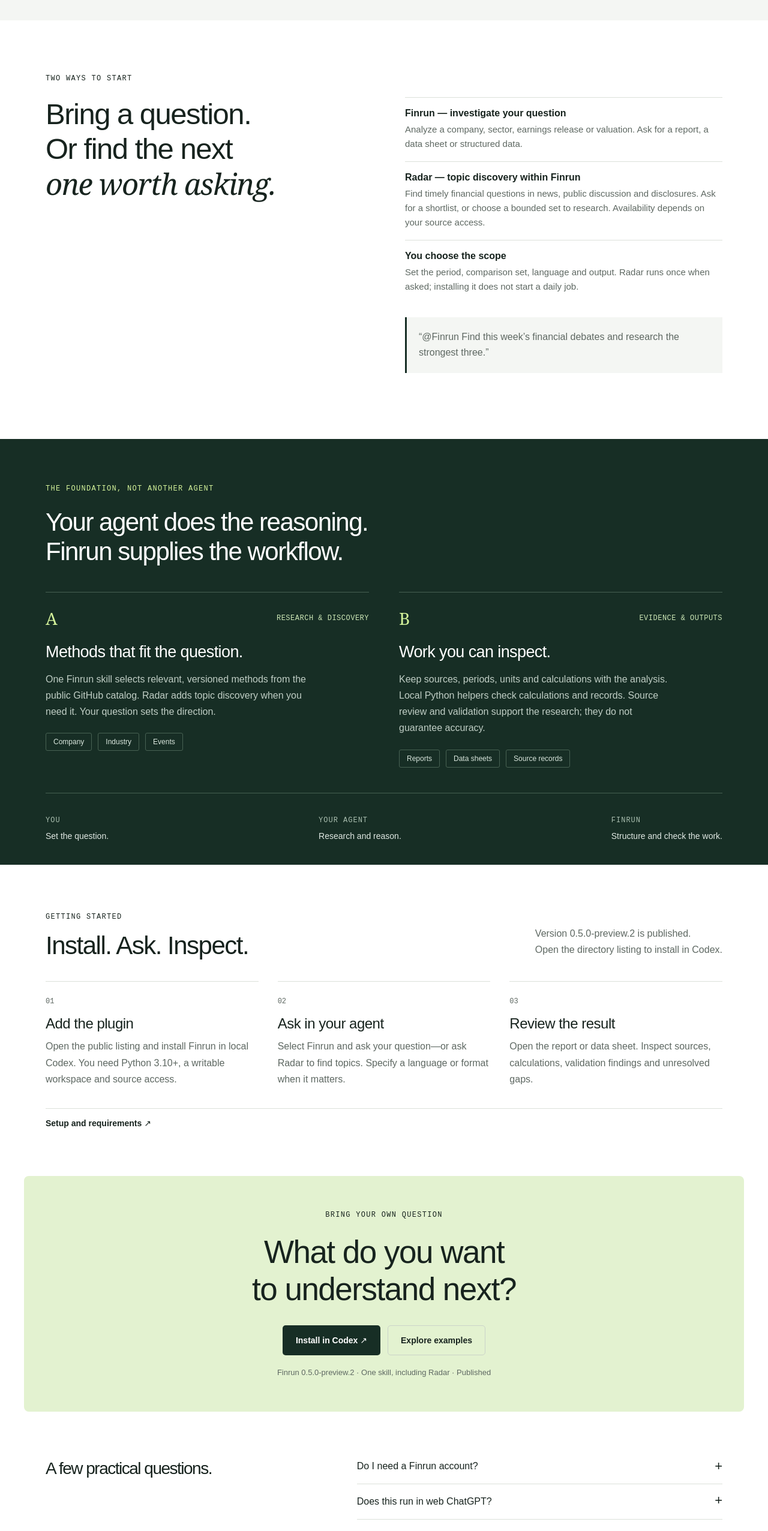
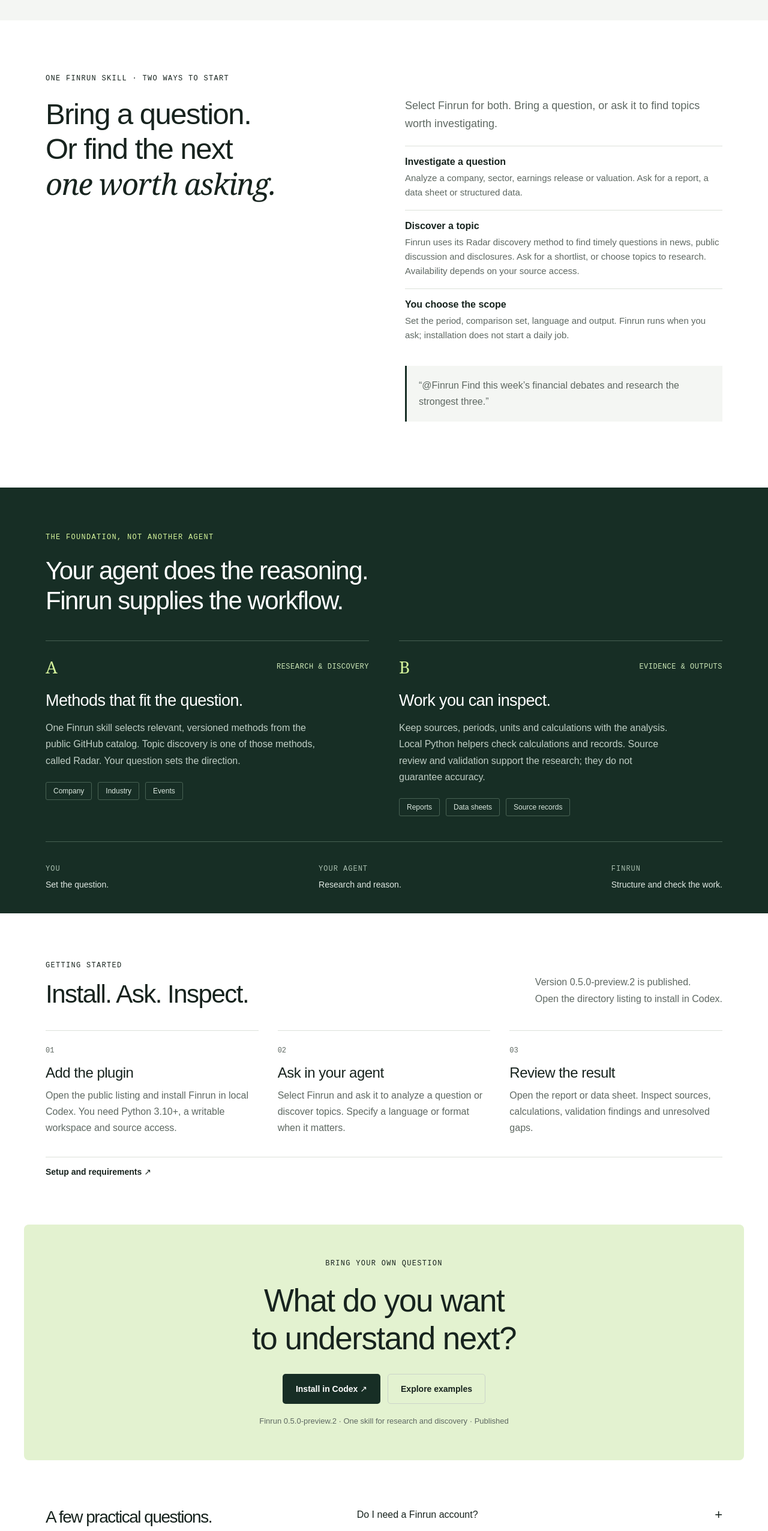
Before and after one commit to ickma2311/FinRunbook, a plain HTML site: page plugin/website/public/index.html in a window 1280 px wide. Shown: the part 1801-4354 px from the top of the page at 60% size. Drawn offline with Linux system fonts and the light colour scheme.

Commit message:
Clarify Radar as a discovery method within Finrun

```diff
--- a/plugin/website/public/index.html
+++ b/plugin/website/public/index.html
@@ -17,10 +17,10 @@
 <div class="prompt-side"><div class="panel-label"><span>YOUR QUESTION</span><span class="editable">EDITABLE PROMPT</span></div><label for="prompt">What would you like to understand?</label><textarea id="prompt" spellcheck="false">@Finrun Build NVIDIA’s financial data sheet from 2000 to today as an Excel workbook.</textarea><div class="prompt-tags"><span id="scope-tag">NVIDIA · FY2000 onward</span><span id="format-tag">Excel workbook</span></div><div class="prompt-actions"><button class="button dark" id="copy-prompt">Copy prompt ⧉</button><button class="text-button" id="reset-prompt">Reset</button></div><p class="status" id="copy-status" role="status">Adapt this prompt, then run it in your agent.</p><p class="fine-print">This website does not run research. Editing a prompt does not change the saved example.</p></div>
 <div class="result-side"><div class="panel-label"><span>A SAVED RESULT</span><span class="snapshot">RESEARCH SNAPSHOT</span></div><div class="result-title"><div><p class="eyebrow" id="result-kind">FINANCIAL DATA SHEET</p><h3 id="result-title">NVIDIA, in numbers.</h3></div><span class="file-badge" id="file-badge">XLSX</span></div><p class="result-description" id="result-description">Annual financials, source references, and explicit gaps in one workbook.</p><div class="result-visual" id="result-visual"><div class="comparison-row"><strong>History</strong><span>Annual financials and latest interim data</span></div><div class="comparison-row"><strong>Evidence</strong><span>Source references beside reported figures</span></div><div class="comparison-row"><strong>Gaps</strong><span>Missing early-year data made explicit</span></div></div><div class="result-footer"><p id="result-caveat">FY2000–FY2026 + latest interim in the saved workbook. Early-year coverage gaps are disclosed.</p><a class="result-link" id="result-link" href="assets/NVIDIA_FY2000-FY2026_Latest_Interim.xlsx" download>Download the workbook ↗</a></div></div>
 </div><p class="below-example">Historical examples from an earlier release, not live market data or new 0.5 runs. Check each report’s dates and limitations.</p></div></section>
-<section class="freedom wrap" id="workflows"><p class="eyebrow">TWO WAYS TO START</p><div class="freedom-grid"><h2>Bring a question.<br>Or find the next<br><em>one worth asking.</em></h2><div><dl><div><dt>Finrun — investigate your question</dt><dd>Analyze a company, sector, earnings release or valuation. Ask for a report, a data sheet or structured data.</dd></div><div><dt>Radar — topic discovery within Finrun</dt><dd>Find timely financial questions in news, public discussion and disclosures. Ask for a shortlist, or choose a bounded set to research. Availability depends on your source access.</dd></div><div><dt>You choose the scope</dt><dd>Set the period, comparison set, language and output. Radar runs once when asked; installing it does not start a daily job.</dd></div></dl><p class="radar-prompt">“@Finrun Find this week’s financial debates and research the strongest three.”</p></div></div></section>
-<section class="foundation"><div class="wrap"><p class="eyebrow">THE FOUNDATION, NOT ANOTHER AGENT</p><h2>Your agent does the reasoning.<br>Finrun supplies the workflow.</h2><div class="foundation-grid"><article><div class="block-top"><span class="letter">A</span><span class="availability">RESEARCH & DISCOVERY</span></div><h3>Methods that fit the question.</h3><p>One Finrun skill selects relevant, versioned methods from the public GitHub catalog. Radar adds topic discovery when you need it. Your question sets the direction.</p><div class="pills"><span>Company</span><span>Industry</span><span>Events</span></div></article><article><div class="block-top"><span class="letter">B</span><span class="availability">EVIDENCE & OUTPUTS</span></div><h3>Work you can inspect.</h3><p>Keep sources, periods, units and calculations with the analysis. Local Python helpers check calculations and records. Source review and validation support the research; they do not guarantee accuracy.</p><div class="pills"><span>Reports</span><span>Data sheets</span><span>Source records</span></div></article></div><div class="ownership"><p><span>YOU</span> Set the question.</p><p><span>YOUR AGENT</span> Research and reason.</p><p><span>FINRUN</span> Structure and check the work.</p></div></div></section>
-<section class="getting-started wrap" id="getting-started"><div class="section-heading"><div><p class="eyebrow">GETTING STARTED</p><h2>Install. Ask. Inspect.</h2></div><p>Version 0.5.0-preview.2 is published.<br>Open the directory listing to install in Codex.</p></div><ol class="onboarding-steps"><li><span class="step-number">01</span><h3>Add the plugin</h3><p>Open the public listing and install Finrun in local Codex. You need Python 3.10+, a writable workspace and source access.</p></li><li><span class="step-number">02</span><h3>Ask in your agent</h3><p>Select Finrun and ask your question—or ask Radar to find topics. Specify a language or format when it matters.</p></li><li><span class="step-number">03</span><h3>Review the result</h3><p>Open the report or data sheet. Inspect sources, calculations, validation findings and unresolved gaps.</p></li></ol><a class="result-link" href="/setup/">Setup and requirements ↗</a></section>
-<section class="closing wrap"><p class="eyebrow">BRING YOUR OWN QUESTION</p><h2>What do you want<br>to understand next?</h2><div class="actions"><a class="button dark" href="https://chatgpt.com/plugins/plugins_6aa37a5c5a3c8191b0724563dc0166bd">Install in Codex ↗</a><a class="button outline" href="#examples">Explore examples</a></div><p>Finrun 0.5.0-preview.2 · One skill, including Radar · Published</p></section>
-<section class="faq wrap" aria-label="Frequently asked questions"><h2>A few practical questions.</h2><div><details><summary>Do I need a Finrun account?</summary><p>No. The current skills-only edition runs through your agent. This website has no account or sign-in flow.</p></details><details><summary>Does this run in web ChatGPT?</summary><p>This edition is designed for Codex running locally with Python and file access. It is not supported in ChatGPT web. Open a local Codex workspace to use it.</p></details><details><summary>Can Radar run every day?</summary><p>Radar runs once when invoked. Recurring use needs an explicitly configured schedule in a supporting host. Installation does not enable background work.</p></details><details><summary>Can I ask something outside these examples?</summary><p>Yes. Change the companies, period, language, question and format. Coverage depends on available evidence and your agent’s tools.</p></details><details><summary>What about usage and data costs?</summary><p>Your agent’s usage limits and any data-provider charges still apply. The package does not supply subscriptions or credentials. This website does not collect payments.</p></details><details><summary>Are the results investment advice?</summary><p>No. Outputs support research and may contain errors or incomplete information. Review the original sources and get qualified advice for decisions that depend on your circumstances.</p></details></div></section>
+<section class="freedom wrap" id="workflows"><p class="eyebrow">ONE FINRUN SKILL · TWO WAYS TO START</p><div class="freedom-grid"><h2>Bring a question.<br>Or find the next<br><em>one worth asking.</em></h2><div><p>Select Finrun for both. Bring a question, or ask it to find topics worth investigating.</p><dl><div><dt>Investigate a question</dt><dd>Analyze a company, sector, earnings release or valuation. Ask for a report, a data sheet or structured data.</dd></div><div><dt>Discover a topic</dt><dd>Finrun uses its Radar discovery method to find timely questions in news, public discussion and disclosures. Ask for a shortlist, or choose topics to research. Availability depends on your source access.</dd></div><div><dt>You choose the scope</dt><dd>Set the period, comparison set, language and output. Finrun runs when you ask; installation does not start a daily job.</dd></div></dl><p class="radar-prompt">“@Finrun Find this week’s financial debates and research the strongest three.”</p></div></div></section>
+<section class="foundation"><div class="wrap"><p class="eyebrow">THE FOUNDATION, NOT ANOTHER AGENT</p><h2>Your agent does the reasoning.<br>Finrun supplies the workflow.</h2><div class="foundation-grid"><article><div class="block-top"><span class="letter">A</span><span class="availability">RESEARCH & DISCOVERY</span></div><h3>Methods that fit the question.</h3><p>One Finrun skill selects relevant, versioned methods from the public GitHub catalog. Topic discovery is one of those methods, called Radar. Your question sets the direction.</p><div class="pills"><span>Company</span><span>Industry</span><span>Events</span></div></article><article><div class="block-top"><span class="letter">B</span><span class="availability">EVIDENCE & OUTPUTS</span></div><h3>Work you can inspect.</h3><p>Keep sources, periods, units and calculations with the analysis. Local Python helpers check calculations and records. Source review and validation support the research; they do not guarantee accuracy.</p><div class="pills"><span>Reports</span><span>Data sheets</span><span>Source records</span></div></article></div><div class="ownership"><p><span>YOU</span> Set the question.</p><p><span>YOUR AGENT</span> Research and reason.</p><p><span>FINRUN</span> Structure and check the work.</p></div></div></section>
+<section class="getting-started wrap" id="getting-started"><div class="section-heading"><div><p class="eyebrow">GETTING STARTED</p><h2>Install. Ask. Inspect.</h2></div><p>Version 0.5.0-preview.2 is published.<br>Open the directory listing to install in Codex.</p></div><ol class="onboarding-steps"><li><span class="step-number">01</span><h3>Add the plugin</h3><p>Open the public listing and install Finrun in local Codex. You need Python 3.10+, a writable workspace and source access.</p></li><li><span class="step-number">02</span><h3>Ask in your agent</h3><p>Select Finrun and ask it to analyze a question or discover topics. Specify a language or format when it matters.</p></li><li><span class="step-number">03</span><h3>Review the result</h3><p>Open the report or data sheet. Inspect sources, calculations, validation findings and unresolved gaps.</p></li></ol><a class="result-link" href="/setup/">Setup and requirements ↗</a></section>
+<section class="closing wrap"><p class="eyebrow">BRING YOUR OWN QUESTION</p><h2>What do you want<br>to understand next?</h2><div class="actions"><a class="button dark" href="https://chatgpt.com/plugins/plugins_6aa37a5c5a3c8191b0724563dc0166bd">Install in Codex ↗</a><a class="button outline" href="#examples">Explore examples</a></div><p>Finrun 0.5.0-preview.2 · One skill for research and discovery · Published</p></section>
+<section class="faq wrap" aria-label="Frequently asked questions"><h2>A few practical questions.</h2><div><details><summary>Do I need a Finrun account?</summary><p>No. The current skills-only edition runs through your agent. This website has no account or sign-in flow.</p></details><details><summary>Does this run in web ChatGPT?</summary><p>This edition is designed for Codex running locally with Python and file access. It is not supported in ChatGPT web. Open a local Codex workspace to use it.</p></details><details><summary>Can Finrun discover topics every day?</summary><p>Finrun discovers topics when asked. Recurring use needs an explicitly configured schedule in a supporting host. Installation does not enable background work.</p></details><details><summary>Can I ask something outside these examples?</summary><p>Yes. Change the companies, period, language, question and format. Coverage depends on available evidence and your agent’s tools.</p></details><details><summary>What about usage and data costs?</summary><p>Your agent’s usage limits and any data-provider charges still apply. The package does not supply subscriptions or credentials. This website does not collect payments.</p></details><details><summary>Are the results investment advice?</summary><p>No. Outputs support research and may contain errors or incomplete information. Review the original sources and get qualified advice for decisions that depend on your circumstances.</p></details></div></section>
 </main><footer class="wrap"><a class="brand" href="/"><span class="mark">F</span>Finrun</a><p>By Chao Ma</p><a href="/support/">Support</a><a href="/privacy/">Privacy</a><a href="/terms/">Terms</a><a href="https://github.com/ickma2311/FinRunbook">GitHub</a><span>Research tools · Not investment advice</span></footer>
 </body></html>
```
Also changed, not shown: plugin/website/public/setup/index.html (+1 -1 lines).
